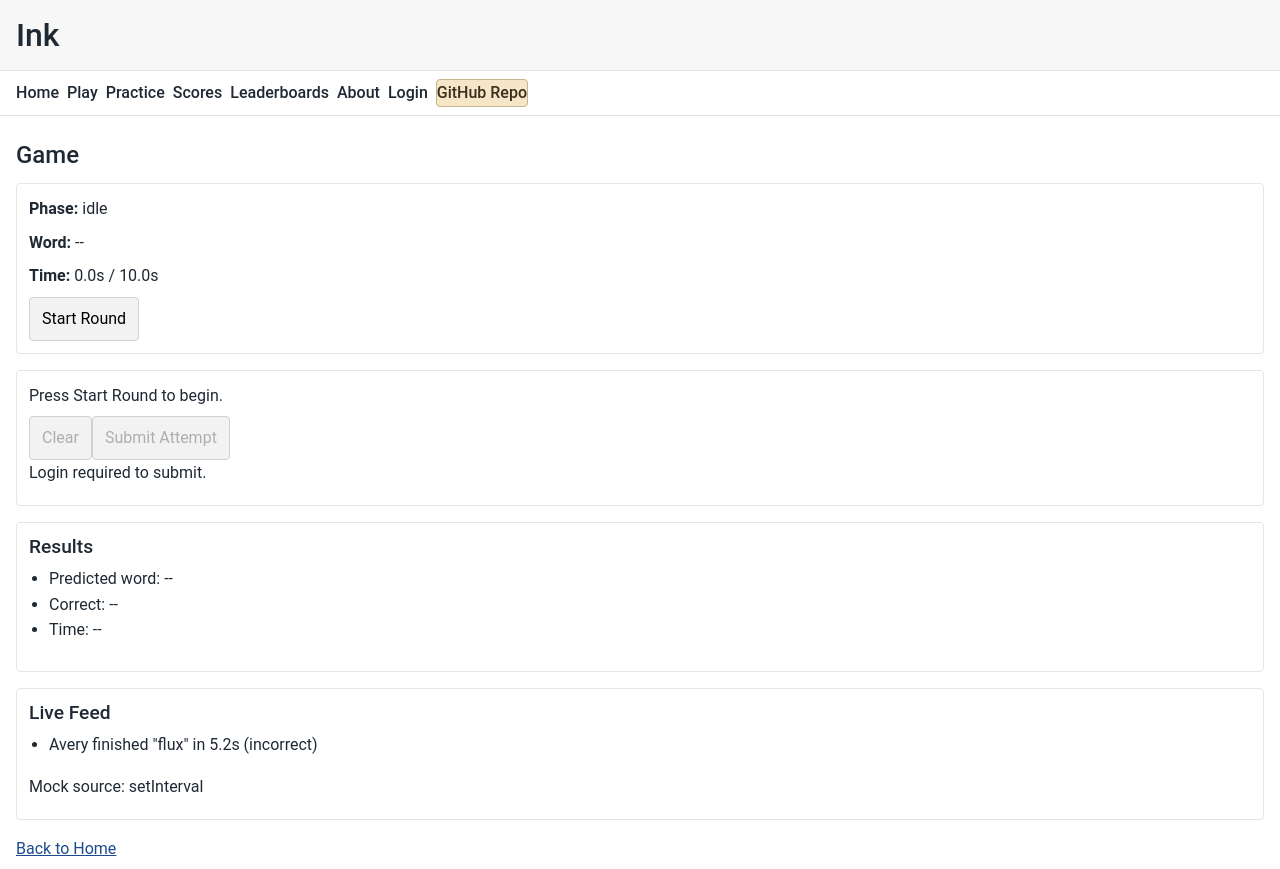
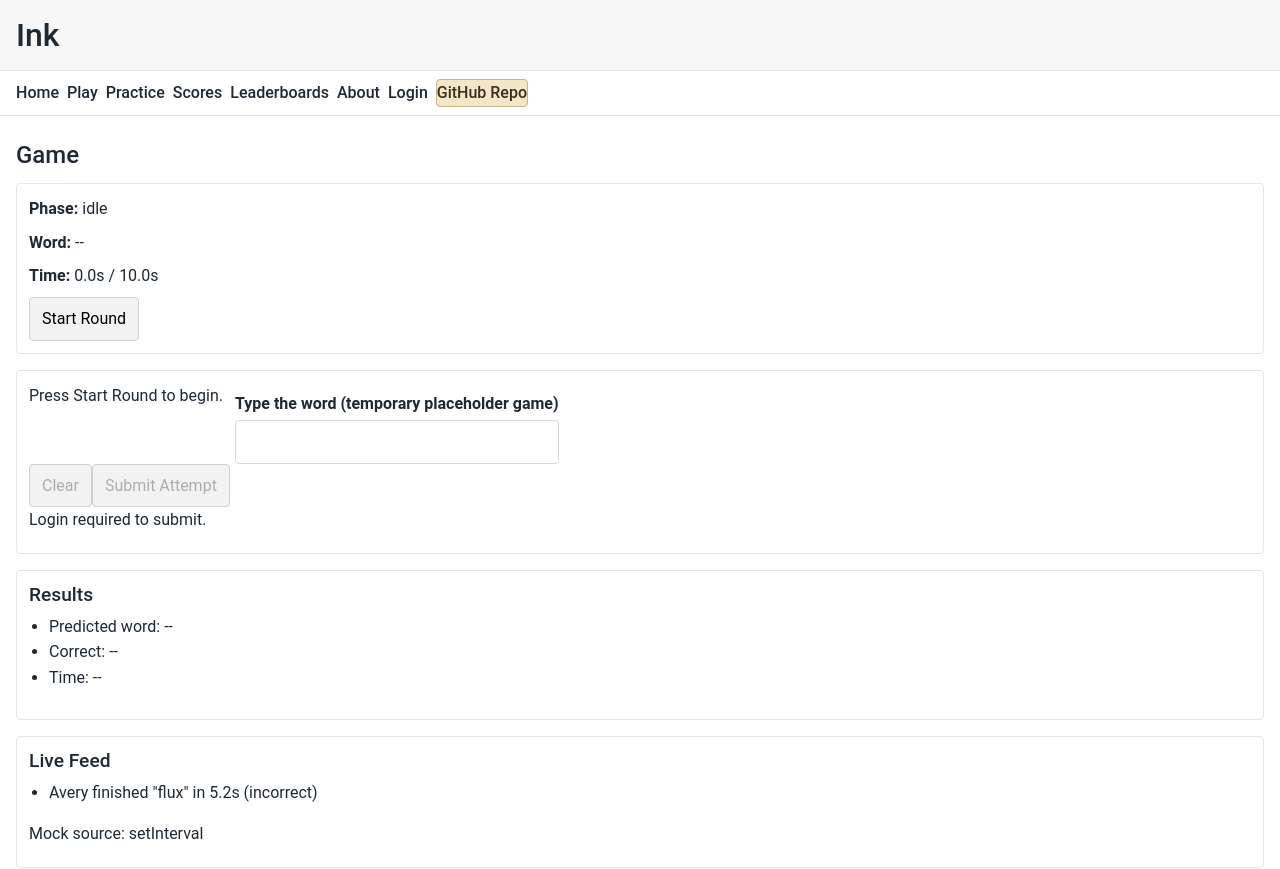
Before and after one commit to runn3rman/startup, a React (Vite) app: page /play in a window 1280 px wide. Shown: the top 869 px of the page. Built offline with nearby package versions, Linux system fonts and the light colour scheme.

Commit message:
placeholder game

```diff
--- a/src/play/play.css
+++ b/src/play/play.css
@@ -5,3 +5,14 @@
 .play-page canvas {
   margin-bottom: 8px;
 }
+
+.play-input-area {
+  display: flex;
+  gap: 12px;
+  align-items: flex-start;
+  flex-wrap: wrap;
+}
+
+.typing-panel {
+  min-width: 220px;
+}
--- a/src/play/play.jsx
+++ b/src/play/play.jsx
@@ -1,7 +1,7 @@
 import React from 'react';
 import { useNavigate } from 'react-router-dom';
 import './play.css';
-import { leaderboardService, liveEventsService, scoringService, wordService } from '../services';
+import { leaderboardService, liveEventsService, wordService } from '../services';
 import { DrawingPad } from '../components/DrawingPad';
 
 const ROUND_PHASES = {
@@ -19,7 +19,7 @@ export function Play({ currentUser }) {
   const [roundPhase, setRoundPhase] = React.useState(ROUND_PHASES.IDLE);
   const [wordData, setWordData] = React.useState({ word: '--' });
   const [elapsedTime, setElapsedTime] = React.useState(0);
-  const [strokeData, setStrokeData] = React.useState([]);
+  const [typedWord, setTypedWord] = React.useState('');
   const [clearSignal, setClearSignal] = React.useState(0);
   const [result, setResult] = React.useState(null);
   const [feed, setFeed] = React.useState([]);
@@ -38,7 +38,7 @@ export function Play({ currentUser }) {
 
       setWordData(nextWord);
       setResult(null);
-      setStrokeData([]);
+      setTypedWord('');
       setClearSignal((current) => current + 1);
       setElapsedTime(0);
       setRoundPhase(ROUND_PHASES.ACTIVE);
@@ -92,12 +92,15 @@ export function Play({ currentUser }) {
         return;
       }
 
-      const strokeCount = strokeData.reduce((count, stroke) => count + stroke.points.length, 0);
-      const outcome = await scoringService.scoreAttempt({
-        expectedWord: wordData.word,
-        strokeCount,
+      const submittedWord = typedWord.trim();
+      const targetWord = wordData.word.trim();
+      const outcome = {
+        targetWord,
+        predictedWord: submittedWord,
+        isCorrect: submittedWord.toLowerCase() === targetWord.toLowerCase(),
         durationMs: Math.round(elapsedTime * 1000),
-      });
+        timeSeconds: Number(elapsedTime.toFixed(1)),
+      };
       if (cancelled) {
         return;
       }
@@ -105,7 +108,7 @@ export function Play({ currentUser }) {
       setResult(outcome);
       await leaderboardService.addAttempt({
         player: currentUser.username,
-        word: outcome.expectedWord,
+        word: outcome.targetWord,
         isCorrect: outcome.isCorrect,
         durationMs: outcome.durationMs,
       });
@@ -121,7 +124,7 @@ export function Play({ currentUser }) {
     return () => {
       cancelled = true;
     };
-  }, [roundPhase, currentUser, navigate, strokeData, wordData.word, elapsedTime]);
+  }, [roundPhase, currentUser, navigate, typedWord, wordData.word, elapsedTime]);
 
   function handleSubmit() {
     if (roundPhase !== ROUND_PHASES.ACTIVE) {
@@ -142,7 +145,7 @@ export function Play({ currentUser }) {
     }
 
     setClearSignal((current) => current + 1);
-    setStrokeData([]);
+    setTypedWord('');
     setResult(null);
   }
 
@@ -174,11 +177,23 @@ export function Play({ currentUser }) {
       </section>
 
       <section>
-        {roundPhase === ROUND_PHASES.ACTIVE || roundPhase === ROUND_PHASES.SUBMITTED || roundPhase === ROUND_PHASES.RESULT ? (
-          <DrawingPad width={600} height={300} clearSignal={clearSignal} onStrokeDataChange={setStrokeData} />
-        ) : (
-          <p>Press Start Round to begin.</p>
-        )}
+        <div className="play-input-area">
+          {roundPhase === ROUND_PHASES.ACTIVE || roundPhase === ROUND_PHASES.SUBMITTED || roundPhase === ROUND_PHASES.RESULT ? (
+            <DrawingPad width={600} height={300} clearSignal={clearSignal} />
+          ) : (
+            <p>Press Start Round to begin.</p>
+          )}
+          <div className="typing-panel">
+            <label htmlFor="typed-word">Type the word (temporary placeholder game)</label>
+            <input
+              id="typed-word"
+              type="text"
+              value={typedWord}
+              onChange={(e) => setTypedWord(e.target.value)}
+              disabled={roundPhase !== ROUND_PHASES.ACTIVE}
+            />
+          </div>
+        </div>
         <div>
           <button type="button" onClick={clearCanvas} disabled={roundPhase !== ROUND_PHASES.ACTIVE}>
             Clear
```
